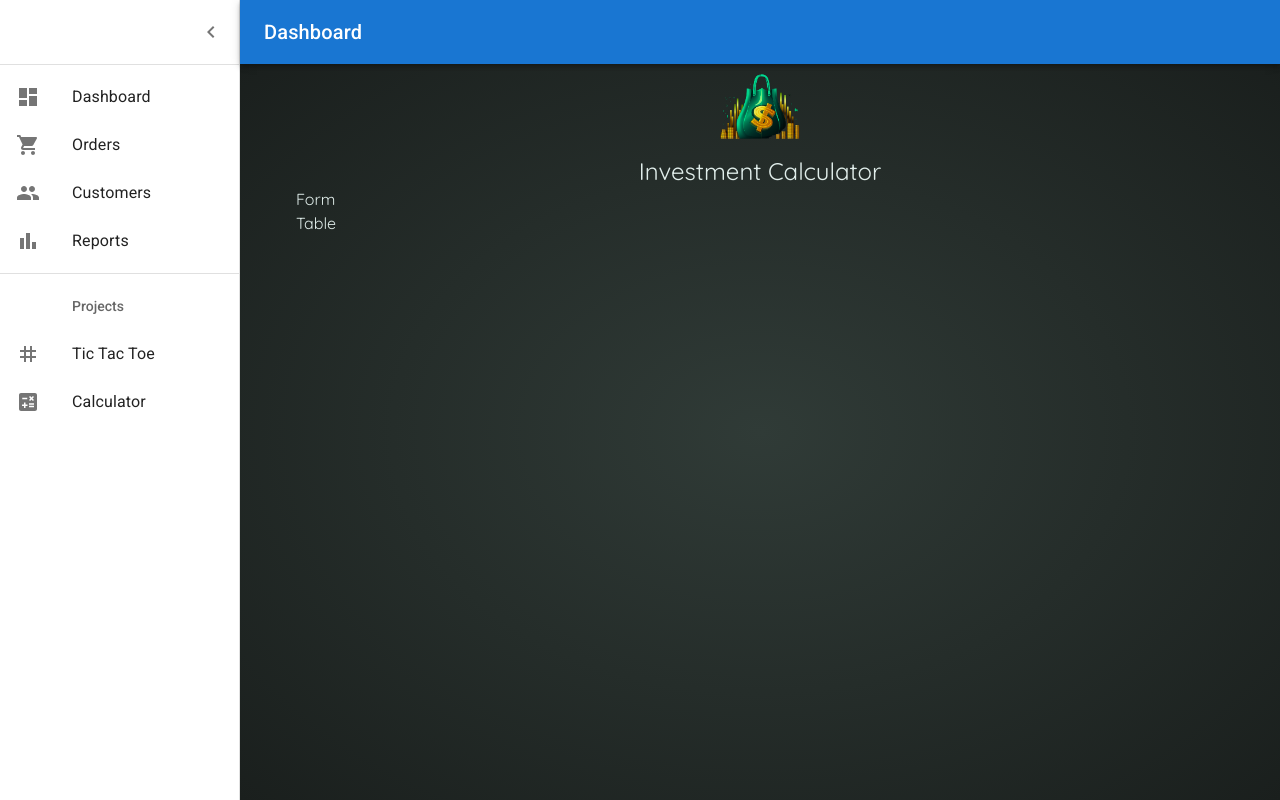
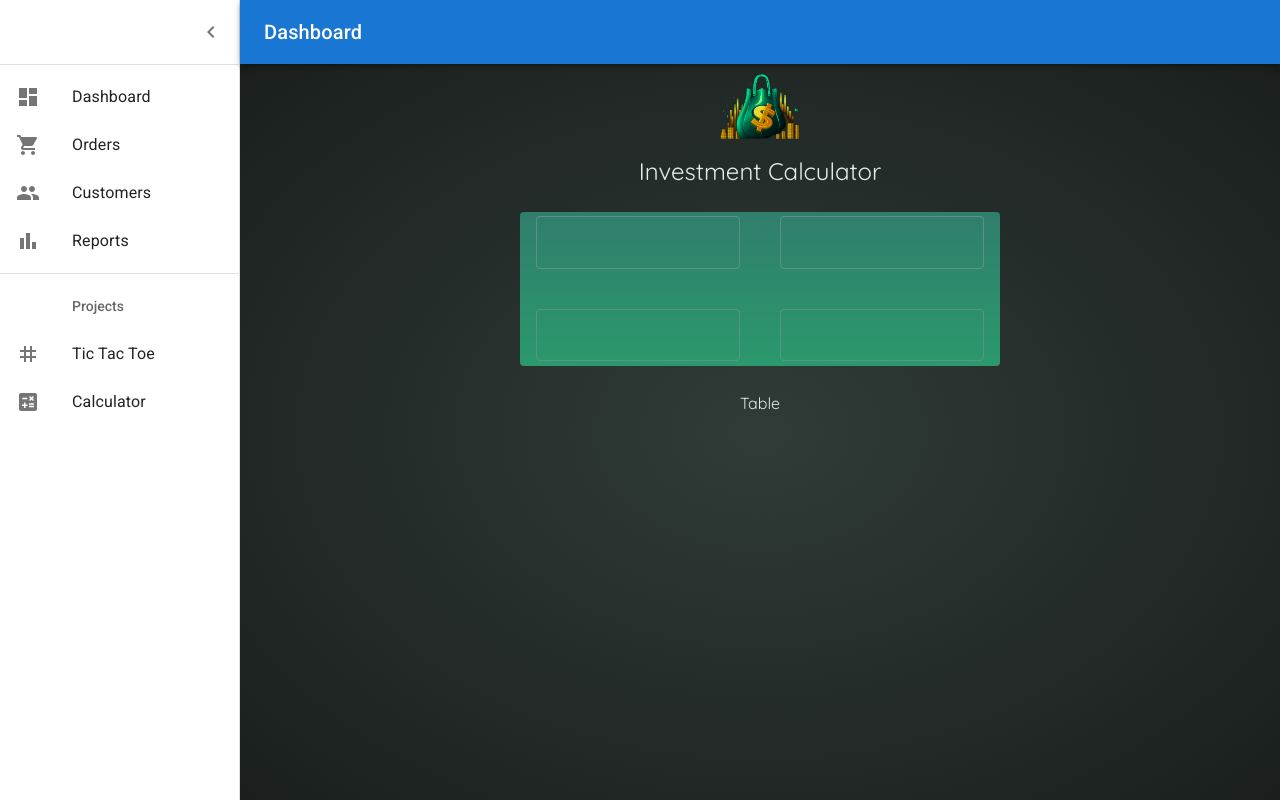
Before and after one commit to DvirMon/React-Workspace, a Next.js app: page /Investment-Calculator in a window 1280 px wide. Built offline with nearby package versions, Linux system fonts and the light colour scheme; a web font is replaced by a local one.

Commit message:
update form ui

```diff
--- a/src/app/Investment-Calculator/components/form.tsx
+++ b/src/app/Investment-Calculator/components/form.tsx
@@ -1,7 +1,27 @@
-import React from 'react'
+import Grid from "@mui/material/Grid";
+import TextField from "@mui/material/TextField";
+import React from "react";
+
+
+
 
 export default function InvestmentForm() {
   return (
-    <div>Form</div>
-  )
+    <div className="user-input h-3/4 flex flex-col justify-center">
+      <Grid container spacing={5} >
+        <Grid item xs={6}>
+          <TextField></TextField>
+        </Grid>
+        <Grid item xs={6}>
+          <TextField></TextField>
+        </Grid>
+        <Grid item xs={6}>
+          <TextField></TextField>
+        </Grid>
+        <Grid item xs={6}>
+          <TextField></TextField>
+        </Grid>
+      </Grid>
+    </div>
+  );
 }
--- a/src/app/Investment-Calculator/layout.tsx
+++ b/src/app/Investment-Calculator/layout.tsx
@@ -38,7 +38,7 @@ export default function InvestmentCalculatorLayout({
       <div className="h-full investment-calculator">
         <PageContainer>
           <Header></Header>
-          {children}
+          <div className="h-5/6">{children}</div>
         </PageContainer>
       </div>
     </ThemeProvider>
--- a/src/app/Investment-Calculator/page.tsx
+++ b/src/app/Investment-Calculator/page.tsx
@@ -4,9 +4,13 @@ import InvestmentTable from "./components/table";
 
 export default function InvestmentCalculator() {
   return (
-    <div className="flex flex-col">
-      <InvestmentForm />
-      <InvestmentTable />
+    <div className="flex flex-col h-full">
+      <section className="flex flex-row justify-center items-center h-1/3">
+        <InvestmentForm />
+      </section>
+      <section className="flex flex-row justify-center h-1/3">
+        <InvestmentTable />
+      </section>
     </div>
   );
 }
--- a/src/app/Investment-Calculator/theme.css
+++ b/src/app/Investment-Calculator/theme.css
@@ -14,7 +14,7 @@ div.investment-calculator header img {
   background-color: transparent;
 }
 
-.user-input {
+div.user-input {
   padding: 1rem;
   max-width: 30rem;
   margin: 2rem auto;
@@ -28,7 +28,7 @@ div.investment-calculator header img {
   gap: 1.5rem;
 }
 
-.user-input label {
+div.user-input label {
   display: block;
   margin-bottom: 0.25rem;
   font-family: "Roboto Condensed", sans-serif;
@@ -37,14 +37,14 @@ div.investment-calculator header img {
   text-transform: uppercase;
 }
 
-.user-input input {
+div.user-input input {
   width: 100%;
   padding: 0.5rem;
-  border: 1px solid 76c0ae;
+  border: 1px solid #76c0ae;
   border-radius: 0.25rem;
   background-color: transparent;
-  color: c2e9e0;
-  font-size: 1rem;
+  color: #c2e9e0;
+  font-size: 1.5rem;
 }
 
 .result {
--- /dev/null
+++ b/src/app/Investment-Calculator/util/helpers.ts
@@ -0,0 +1,43 @@
+// This function expects a JS object as an argument
+// The object should contain the following properties
+// - initialInvestment: The initial investment amount
+// - annualInvestment: The amount invested every year
+// - expectedReturn: The expected (annual) rate of return
+
+import { Investment } from "./types";
+
+// - duration: The investment duration (time frame)
+export function calculateInvestmentResults({
+  initialInvestment,
+  annualInvestment,
+  expectedReturn,
+  duration,
+}: Investment) {
+  const annualData = [];
+  let investmentValue = initialInvestment;
+
+  for (let i = 0; i < duration; i++) {
+
+    const interestEarnedInYear = investmentValue * (expectedReturn / 100);
+    investmentValue += interestEarnedInYear + annualInvestment;
+
+    annualData.push({
+      year: i + 1, // year identifier
+      interest: interestEarnedInYear, // the amount of interest earned in this year
+      valueEndOfYear: investmentValue, // investment value at end of year
+      annualInvestment: annualInvestment, // investment added in this year
+    });
+  }
+
+  return annualData;
+}
+
+// The browser-provided Intl API is used to prepare a formatter object
+// This object offers a "format()" method that can be used to format numbers as currency
+// Example Usage: formatter.format(1000) => yields "$1,000"
+export const formatter = new Intl.NumberFormat("en-US", {
+  style: "currency",
+  currency: "USD",
+  minimumFractionDigits: 0,
+  maximumFractionDigits: 0,
+});
--- /dev/null
+++ b/src/app/Investment-Calculator/util/types.ts
@@ -0,0 +1,6 @@
+export interface Investment {
+  initialInvestment: number;
+  annualInvestment: number;
+  expectedReturn: number;
+  duration: number;
+}
```
